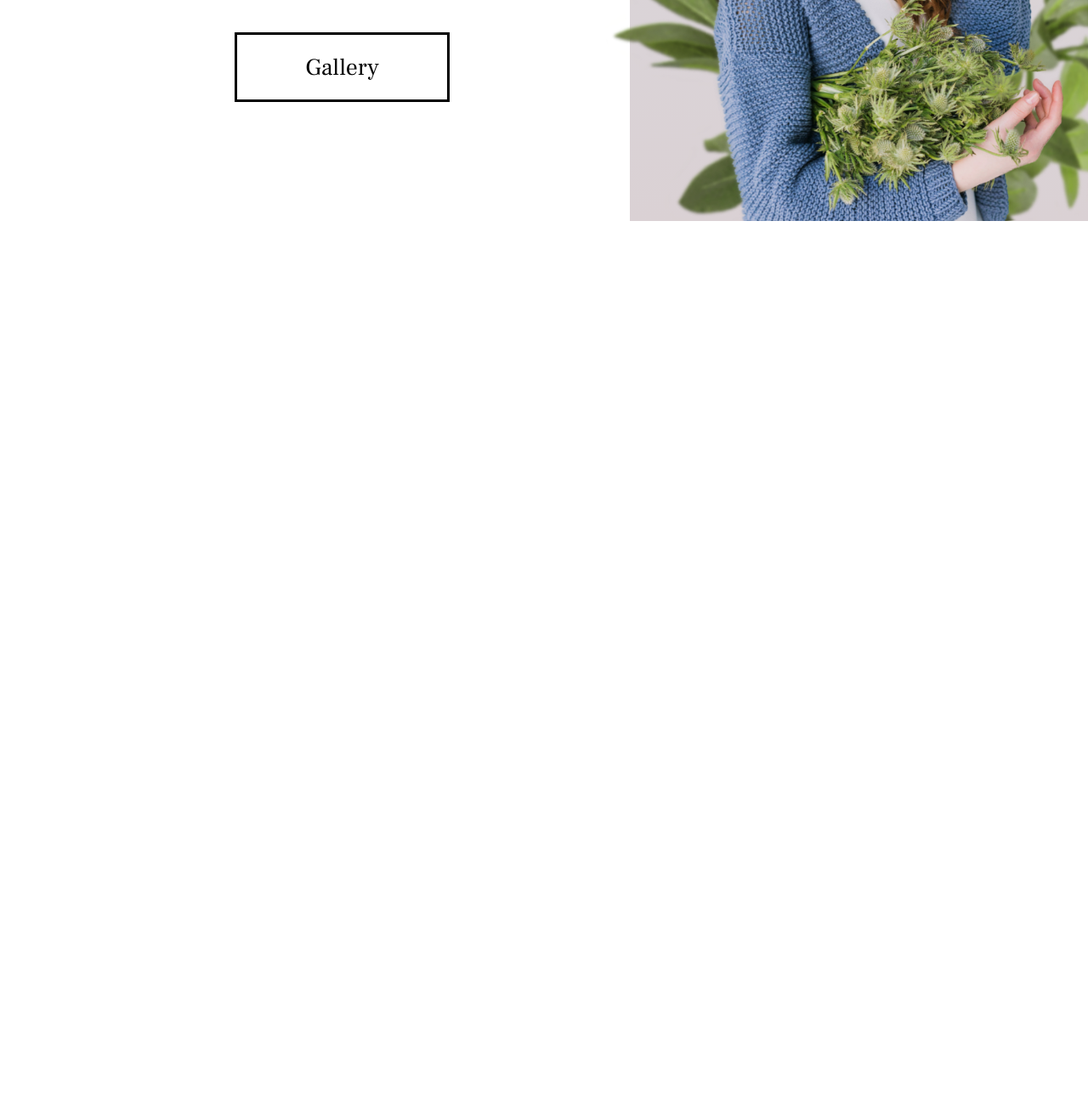
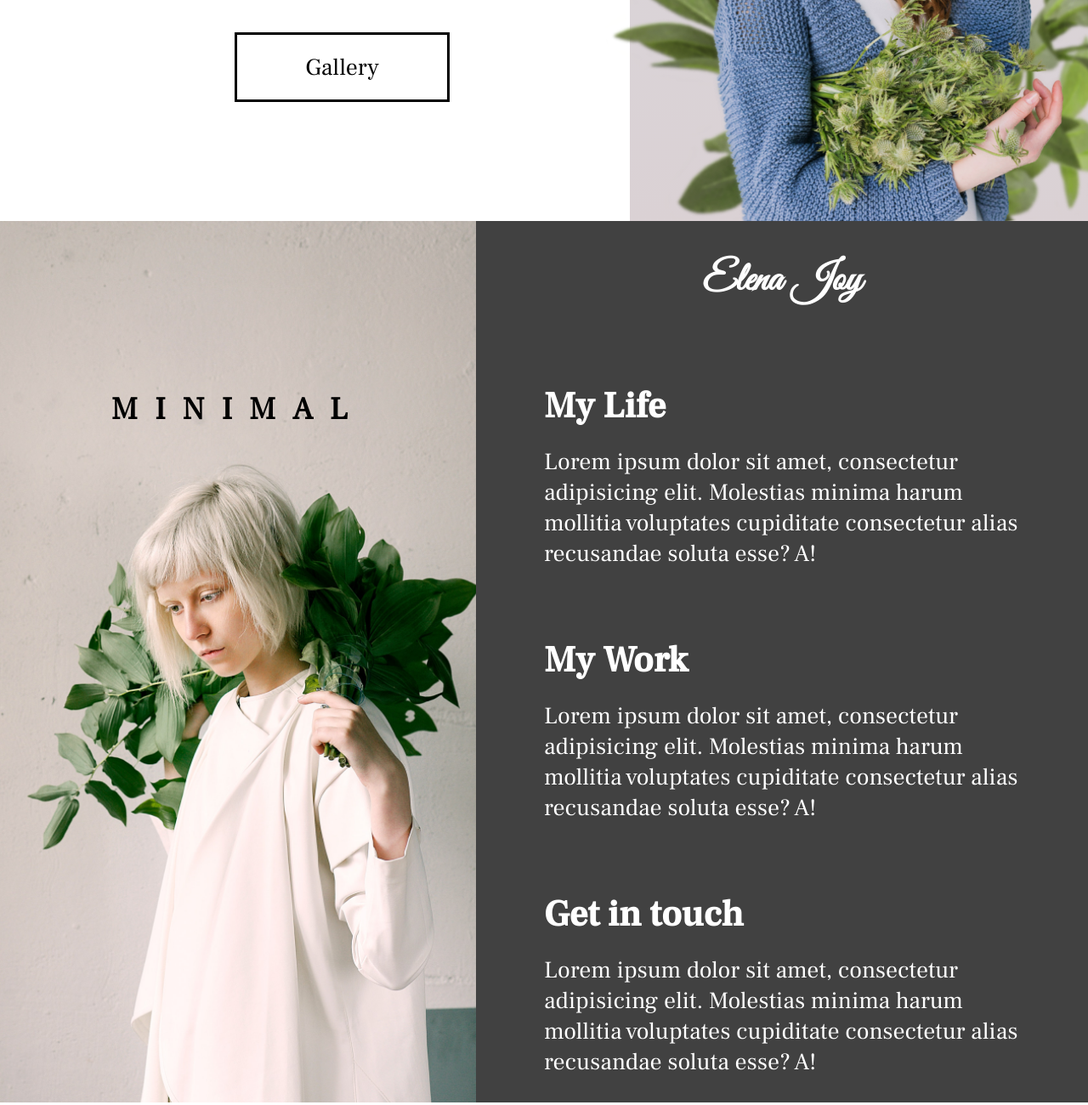
Before and after one commit to mapper895/Elena-Joy-Photography, a plain HTML site: page index.html in a window 1280 px wide. Shown: the part 541-1841 px from the top of the page at 85% size. Before the commit the page ends 801 px from the top, so only its background shows below. Drawn offline with Linux system fonts and the light colour scheme.

Commit message:
About Section

```diff
--- a/index.html
+++ b/index.html
@@ -52,6 +52,39 @@
           <img src="./img/plant2.png" alt="" class="plant2 plant" />
         </div>
       </section>
+      <section class="about">
+        <div class="about-image">
+          <h5>MINIMAL</h5>
+          <img src="./img/about-image.png" alt="portrait-picture" />
+        </div>
+        <div class="about-text flex">
+          <h2>Elena Joy</h2>
+          <div class="about-life">
+            <h3>My Life</h3>
+            <p>
+              Lorem ipsum dolor sit amet, consectetur adipisicing elit.
+              Molestias minima harum mollitia voluptates cupiditate consectetur
+              alias recusandae soluta esse? A!
+            </p>
+          </div>
+          <div class="about-work">
+            <h3>My Work</h3>
+            <p>
+              Lorem ipsum dolor sit amet, consectetur adipisicing elit.
+              Molestias minima harum mollitia voluptates cupiditate consectetur
+              alias recusandae soluta esse? A!
+            </p>
+          </div>
+          <div class="about-contact">
+            <h3>Get in touch</h3>
+            <p>
+              Lorem ipsum dolor sit amet, consectetur adipisicing elit.
+              Molestias minima harum mollitia voluptates cupiditate consectetur
+              alias recusandae soluta esse? A!
+            </p>
+          </div>
+        </div>
+      </section>
     </main>
   </body>
 </html>
--- a/style.css
+++ b/style.css
@@ -104,6 +104,7 @@ nav {
 }
 .hero-introduction p {
   padding: 5rem 10rem;
+  color: var(--gray-text);
 }
 .hero-introduction h2 {
   padding-top: 3rem;
@@ -170,6 +171,46 @@ nav {
   display: none;
 }
 
+/* About Section */
+.about {
+  min-height: 100vh;
+  display: flex;
+  flex-wrap: wrap;
+}
+.about-text {
+  color: white;
+  background: var(--background-color);
+  flex: 2 1 40rem;
+  justify-content: space-around;
+}
+.about-text div {
+  padding: 3rem 8rem;
+}
+.about-text h3 {
+  padding: 2rem 0rem;
+  font-family: "Ruhl Medium";
+}
+.about-text h2 {
+  font-family: "Vibes";
+  padding: 4rem;
+}
+.about-image {
+  flex: 1 1 40rem;
+  position: relative;
+}
+.about-image h5 {
+  position: absolute;
+  letter-spacing: 2rem;
+  top: 20%;
+  left: 50%;
+  transform: translate(-50%, -20%);
+}
+.about-image img {
+  width: 100%;
+  height: 100%;
+  object-fit: cover;
+}
+
 @media screen and (max-width: 842px) {
   .hero {
     width: 100%;
@@ -232,4 +273,9 @@ nav {
   .menu-check:checked ~ .burger span:nth-child(2) {
     opacity: 0;
   }
+
+  /* About Section */
+  .about-text div {
+    padding: 3rem 3rem;
+  }
 }
```
